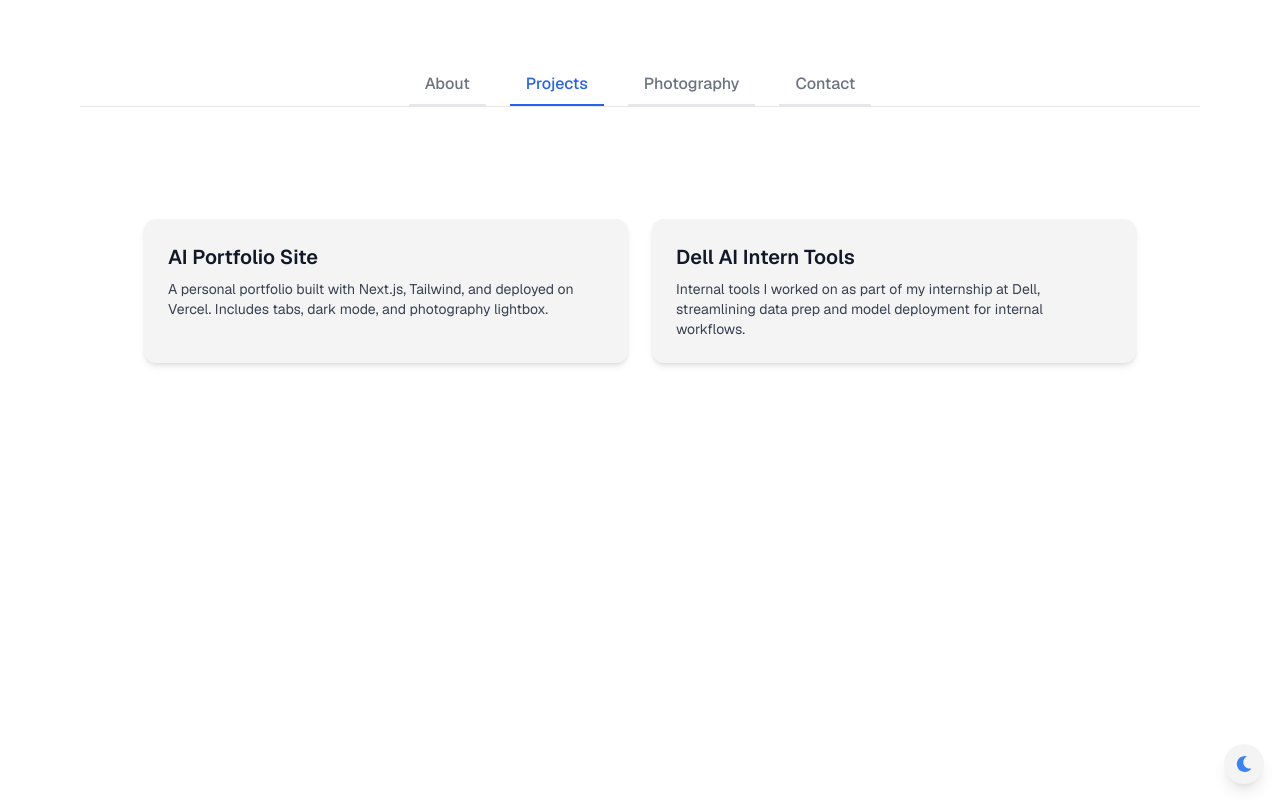
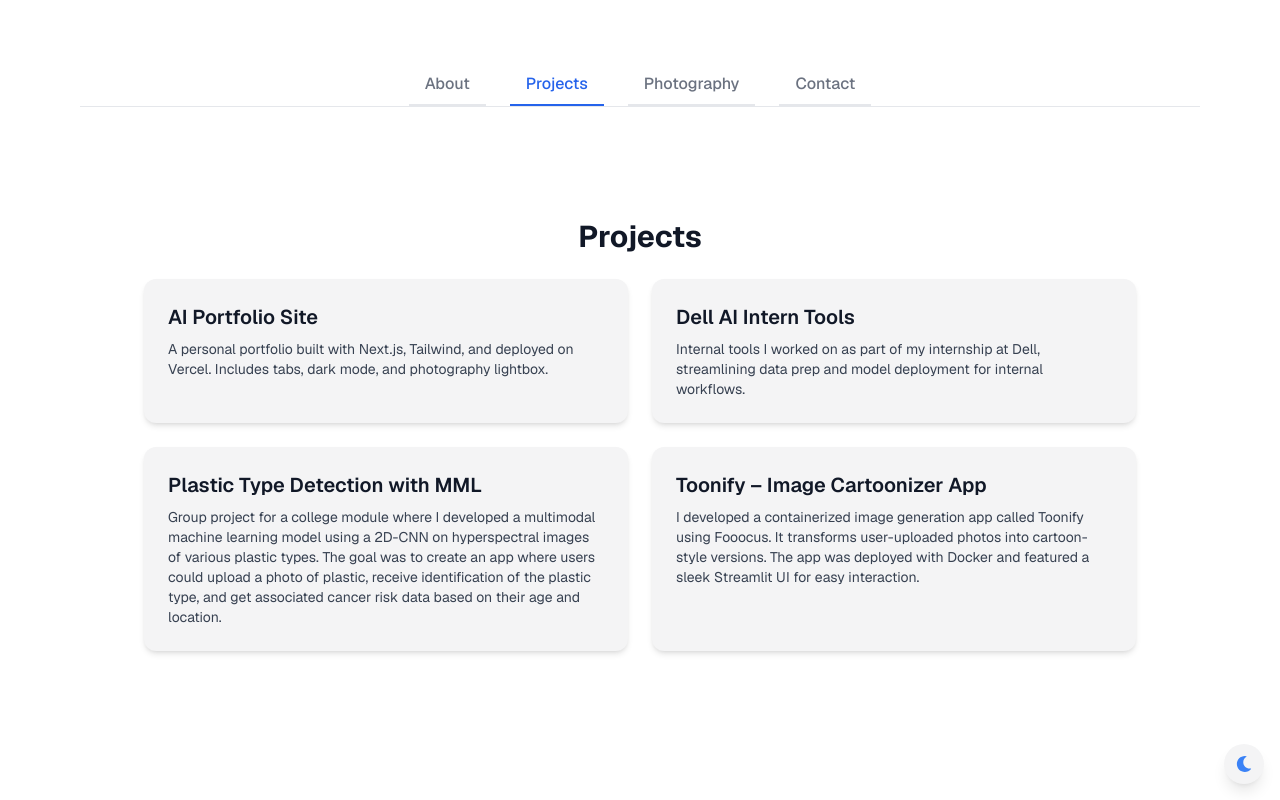
Before and after one commit to mcPrefect/michaelcronin.ie, a Next.js app in the folder michaelcronin-site/: page / in a window 1280 px wide. Both pictures are taken after a click on the button "Projects". Built offline with nearby package versions, Linux system fonts and the light colour scheme.

Commit message:
update projects tab

```diff
--- a/michaelcronin-site/app/page.js
+++ b/michaelcronin-site/app/page.js
@@ -16,8 +16,6 @@ export default function Home() {
     "/photos/photo-2.jpg",
     "/photos/photo-3.jpg",
     "/photos/photo-4.jpg",
-    "/photos/photo-5.jpg",
-    "/photos/photo-6.jpg",
   ];
 
   const baseTabStyle = "px-4 py-2 border-b-2 font-medium text-gray-500 hover:text-blue-600 hover:border-blue-600 dark:text-gray-400 dark:hover:text-blue-400";
@@ -81,9 +79,9 @@ export default function Home() {
         </section>
       )}
 
-      {tab === "projects" && (
+{tab === "projects" && (
         <section className="py-16 text-center">
-          {/* <h2 className="text-3xl font-bold mb-6">Projects</h2> */}
+          <h2 className="text-3xl font-bold mb-6">Projects</h2>
           <div className="grid gap-6 md:grid-cols-2 max-w-5xl mx-auto px-4">
             <div className="bg-zinc-100 dark:bg-zinc-800 p-6 rounded-xl shadow-md text-left">
               <h3 className="text-xl font-semibold mb-2">AI Portfolio Site</h3>
@@ -92,6 +90,14 @@ export default function Home() {
             <div className="bg-zinc-100 dark:bg-zinc-800 p-6 rounded-xl shadow-md text-left">
               <h3 className="text-xl font-semibold mb-2">Dell AI Intern Tools</h3>
               <p className="text-sm text-gray-700 dark:text-gray-300">Internal tools I worked on as part of my internship at Dell, streamlining data prep and model deployment for internal workflows.</p>
+            </div>
+            <div className="bg-zinc-100 dark:bg-zinc-800 p-6 rounded-xl shadow-md text-left">
+              <h3 className="text-xl font-semibold mb-2">Plastic Type Detection with MML</h3>
+              <p className="text-sm text-gray-700 dark:text-gray-300">Group project for a college module where I developed a multimodal machine learning model using a 2D-CNN on hyperspectral images of various plastic types. The goal was to create an app where users could upload a photo of plastic, receive identification of the plastic type, and get associated cancer risk data based on their age and location.</p>
+            </div>
+            <div className="bg-zinc-100 dark:bg-zinc-800 p-6 rounded-xl shadow-md text-left">
+              <h3 className="text-xl font-semibold mb-2">Toonify – Image Cartoonizer App</h3>
+              <p className="text-sm text-gray-700 dark:text-gray-300">I developed a containerized image generation app called Toonify using Fooocus. It transforms user-uploaded photos into cartoon-style versions. The app was deployed with Docker and featured a sleek Streamlit UI for easy interaction.</p>
             </div>
           </div>
         </section>
```
